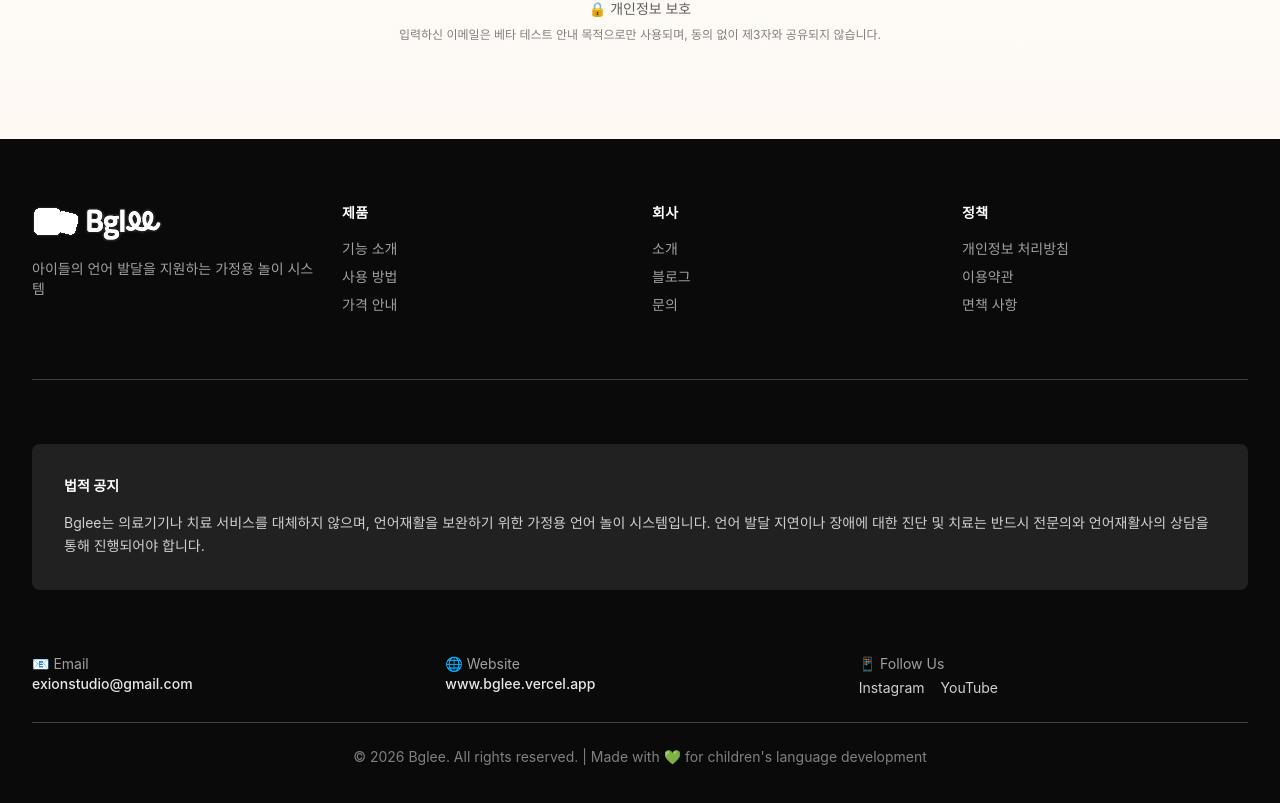
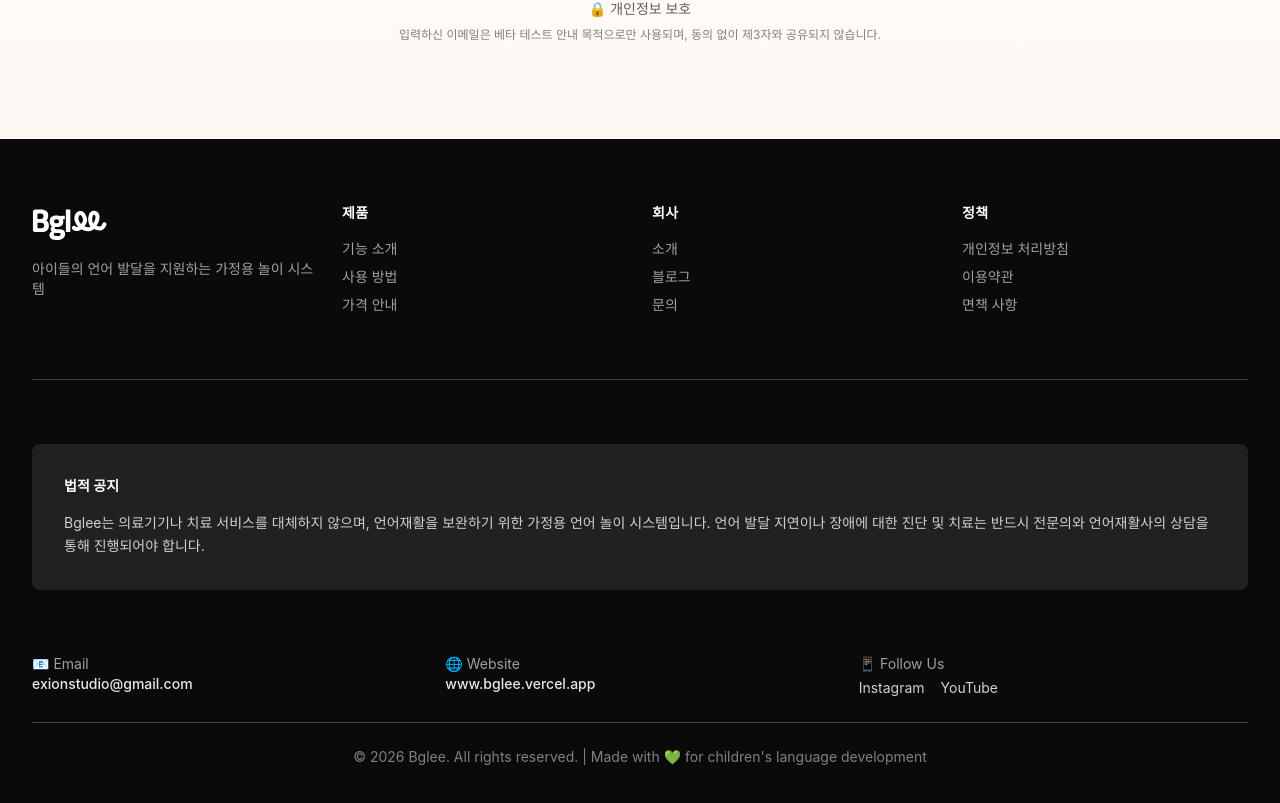
Before and after one commit to kyungrae2002/bglee_landingpage, a React (Vite) app in the folder bglee/: page / in a window 1280 px wide. Shown: the part 10416-11219 px from the top of the page. Built offline with nearby package versions, Linux system fonts and the light colour scheme; no server answers; the database is empty.

Commit message:
디자인 수정 3
수정

```diff
--- /dev/null
+++ b/bglee/src/components/Logo1.jsx
@@ -0,0 +1,13 @@
+import react from 'react';
+
+export default function Logo1({ className = 'h-12 sm:h-16' }) {
+  return (
+    <div className={`flex items-center ${className}`}>
+      <img
+        src="/logo2.svg"
+        alt="Bglee Logo1"
+        className="h-full w-auto"
+      />
+    </div>
+  );
+}
--- a/bglee/src/sections/FooterSection.jsx
+++ b/bglee/src/sections/FooterSection.jsx
@@ -1,5 +1,5 @@
 import React from 'react';
-import Logo from '../components/Logo';
+import Logo1 from '../components/Logo1';
 
 export default function FooterSection() {
   const currentYear = new Date().getFullYear();
@@ -11,7 +11,7 @@ export default function FooterSection() {
         <div className="grid sm:grid-cols-2 lg:grid-cols-4 gap-8 sm:gap-6 mb-12 sm:mb-16">
           {/* Brand Section */}
           <div className="space-y-4">
-            <Logo className="h-8 sm:h-10 brightness-0 invert" />
+            <Logo1 className="h-8 sm:h-10 brightness-0 invert" />
             <p className="text-sm text-neutral-400">
               아이들의 언어 발달을 지원하는 가정용 놀이 시스템
             </p>
```
Also changed, not shown: bglee/public/logo2.svg (added).
